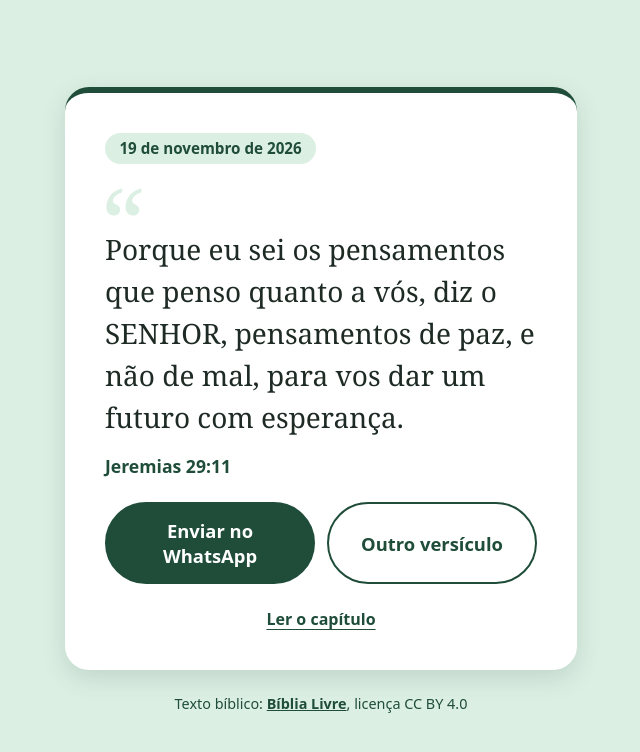
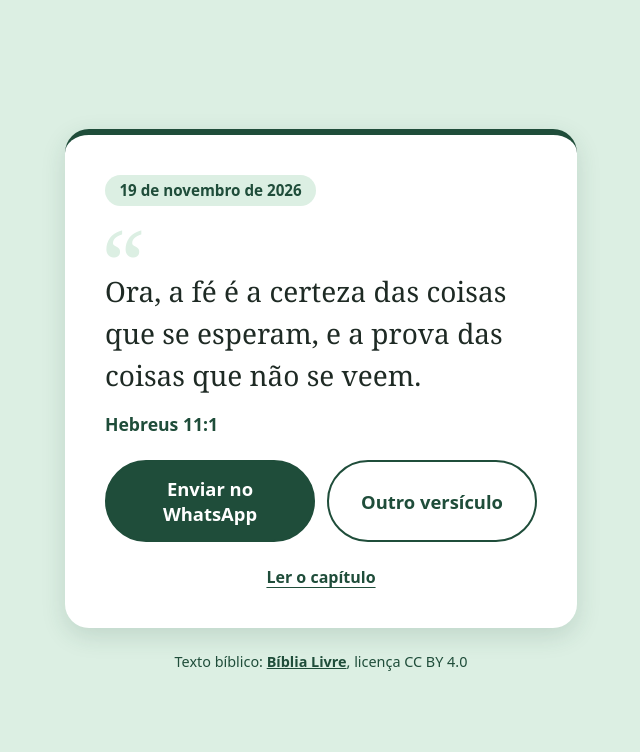
Before and after one commit to Michele-Moreira/versiculo-diario, a plain HTML site: page index.html in a window 1280 px wide. Shown: the whole page, without its empty margins (319-959 px from the left). Drawn offline with Linux system fonts and the light colour scheme.

Commit message:
feat(verses): show daily verse by date and add shuffle button

```diff
--- a/index.html
+++ b/index.html
@@ -5,6 +5,8 @@
     <meta name="viewport" content="width=device-width, initial-scale=1.0">
     <title>Versículo Diário</title>
     <link rel="stylesheet" href="style.css">
+    <script src="versiculos.js" defer></script>
+    <script src="script.js" defer></script>
 </head>
 <body>
     <main>
--- /dev/null
+++ b/script.js
@@ -0,0 +1,63 @@
+// As caixas da página que o JS vai preencher
+const data = document.querySelector("time");
+const texto = document.querySelector("blockquote p");
+const referencia = document.querySelector("cite");
+const botaoWhatsapp = document.querySelector("#whatsapp");
+const botaoOutro = document.querySelector("#outro");
+const linkCapitulo = document.querySelector("#capitulo");
+
+// Guarda qual versículo está na tela, pro sorteio não repetir o mesmo
+let indiceAtual = 0;
+
+// Número do dia no ano (1 de janeiro = 1). Usa o dia, mês e ano do celular,
+// e não o horário mundial (UTC), senão o versículo trocaria às 21h em Brasília.
+function diaDoAno(hoje) {
+  const inicio = Date.UTC(hoje.getFullYear(), 0, 0);
+  const agora = Date.UTC(hoje.getFullYear(), hoje.getMonth(), hoje.getDate());
+  return Math.floor((agora - inicio) / 86400000);
+}
+
+// Preenche o time com a data por extenso ("19 de novembro de 2026")
+// e o atributo datetime no formato que a tag pede ("2026-11-19")
+function mostrarData(hoje) {
+  const ano = hoje.getFullYear();
+  const mes = String(hoje.getMonth() + 1).padStart(2, "0");
+  const dia = String(hoje.getDate()).padStart(2, "0");
+
+  data.dateTime = `${ano}-${mes}-${dia}`;
+  data.textContent = hoje.toLocaleDateString("pt-BR", {
+    day: "numeric",
+    month: "long",
+    year: "numeric",
+  });
+}
+
+// Coloca um versículo da lista na tela e atualiza os dois links
+function mostrarVersiculo(indice) {
+  const versiculo = versiculos[indice];
+  indiceAtual = indice;
+
+  texto.textContent = versiculo.texto;
+  referencia.textContent = versiculo.referencia;
+  linkCapitulo.href = `https://ebible.org/porbr2018/${versiculo.capitulo}.htm`;
+
+  // encodeURIComponent transforma espaço, acento e aspas em algo que cabe num link
+  const mensagem = `"${versiculo.texto}" (${versiculo.referencia})`;
+  botaoWhatsapp.href = `https://wa.me/?text=${encodeURIComponent(mensagem)}`;
+}
+
+// Sorteia outro versículo, diferente do que está na tela
+function sortearOutro() {
+  let novo = indiceAtual;
+  while (novo === indiceAtual) {
+    novo = Math.floor(Math.random() * versiculos.length);
+  }
+  mostrarVersiculo(novo);
+}
+
+// Quando a página abre: data de hoje + versículo do dia
+const hoje = new Date();
+mostrarData(hoje);
+mostrarVersiculo(diaDoAno(hoje) % versiculos.length);
+
+botaoOutro.addEventListener("click", sortearOutro);
--- a/versiculos.js
+++ b/versiculos.js
@@ -1,34 +1,35 @@
 // Versículos da Bíblia Livre (BLIVRE), licença CC BY 4.0: https://ebible.org/porbr2018/copyright.htm
+// capitulo: nome da página do capítulo no site da Bíblia Livre (https://ebible.org/porbr2018/<capitulo>.htm).
 // Ajustes de citação: 1ª letra maiúscula e ponto final quando o versículo continua no seguinte.
 const versiculos = [
-  { texto: "O SENHOR é meu pastor, nada me faltará.", referencia: "Salmos 23:1" },
-  { texto: "Posso todas as coisas em Cristo que me fortalece.", referencia: "Filipenses 4:13" },
-  { texto: "Porque Deus amou ao mundo de tal maneira, que deu o seu Filho unigênito; para que todo aquele que nele crê não pereça, mas tenha a vida eterna.", referencia: "João 3:16" },
-  { texto: "Porque eu sei os pensamentos que penso quanto a vós, diz o SENHOR, pensamentos de paz, e não de mal, para vos dar um futuro com esperança.", referencia: "Jeremias 29:11" },
-  { texto: "Não temas, porque eu estou contigo; não te assombres, porque eu sou teu Deus. Eu te fortaleço, te ajudo, e te sustento com a minha mão direita de justiça.", referencia: "Isaías 41:10" },
-  { texto: "Confia no SENHOR com todo o teu coração; e não te apoies em teu próprio entendimento.", referencia: "Provérbios 3:5" },
-  { texto: "E sabemos que todas as coisas juntamente contribuem para o bem daqueles que amam a Deus, dos que são chamados segundo o seu propósito.", referencia: "Romanos 8:28" },
-  { texto: "Olha que te mando que te esforces e sejas valente: não temas nem desmaies, porque o SENHOR teu Deus será contigo onde quer que fores.", referencia: "Josué 1:9" },
-  { texto: "Vinde a mim todos vós que estais cansados e sobrecarregados, e eu vos farei descansar.", referencia: "Mateus 11:28" },
-  { texto: "Deus é nosso refúgio e força; socorro oportuno nas angústias.", referencia: "Salmos 46:1" },
-  { texto: "Aquele que mora no esconderijo do Altíssimo, à sombra do Todo-Poderoso habitará.", referencia: "Salmos 91:1" },
-  { texto: "Meu socorro vem do SENHOR, que fez os céus e a terra.", referencia: "Salmos 121:2" },
-  { texto: "Mas os que confiam no SENHOR renovarão as forças, subirão com asas como águias; correrão, e não se cansarão; caminharão, e não se fatigarão.", referencia: "Isaías 40:31" },
-  { texto: "É pelas bondades do SENHOR que não somos consumidos, porque suas misericórdias não têm fim.", referencia: "Lamentações 3:22" },
-  { texto: "O amor é paciente, é bondoso; o amor não é invejoso; o amor não é orgulhoso, não é arrogante.", referencia: "1 Coríntios 13:4" },
-  { texto: "Mas buscai primeiramente o Reino de Deus e a sua justiça, e todas estas coisas vos serão acrescentadas.", referencia: "Mateus 6:33" },
-  { texto: "Jesus lhe disse: Eu sou o caminho, e a verdade, e a vida. Ninguém vem ao Pai, a não ser por mim.", referencia: "João 14:6" },
-  { texto: "A paz vos deixo, minha paz vos dou; vou dá-la a vós, não como o mundo a dá. Não se perturbe vosso coração, nem se atemorize.", referencia: "João 14:27" },
-  { texto: "Entrega o teu caminho ao SENHOR; confia nele, e ele agirá.", referencia: "Salmos 37:5" },
-  { texto: "Confia tuas obras ao SENHOR, e teus pensamentos serão firmados.", referencia: "Provérbios 16:3" },
-  { texto: "Alegrai-vos na esperança. Sede pacientes na aflição. Perseverai na oração.", referencia: "Romanos 12:12" },
-  { texto: "Lançando sobre ele toda a vossa ansiedade; porque ele tem cuidado de vós.", referencia: "1 Pedro 5:7" },
-  { texto: "Este é o dia em que o SENHOR agiu; alegremos e enchamos de alegria nele.", referencia: "Salmos 118:24" },
-  { texto: "Ora, a fé é a certeza das coisas que se esperam, e a prova das coisas que não se veem.", referencia: "Hebreus 11:1" },
-  { texto: "Pois Deus não nos deu espírito de medo; mas sim de força, de amor, e de moderação.", referencia: "2 Timóteo 1:7" },
-  { texto: "Experimentai, e vede que o SENHOR é bom; bem-aventurado é o homem que confia nele.", referencia: "Salmos 34:8" },
-  { texto: "Ensinando-lhes a guardar todas as coisas que eu vos tenho mandado. E eis que eu estou convosco todos os dias, até o fim dos tempos. Amém.", referencia: "Mateus 28:20" },
-  { texto: "O SENHOR é minha luz e minha salvação; a quem temerei? O SENHOR é a força da minha vida; de quem terei medo?", referencia: "Salmos 27:1" },
-  { texto: "E se mal vos parece servir ao SENHOR, escolhei hoje a quem sirvais; se aos deuses aos quais serviram vossos pais, quando estiveram da outra parte do rio, ou aos deuses dos amorreus em cuja terra habitais: que eu e minha casa serviremos ao SENHOR.", referencia: "Josué 24:15" },
-  { texto: "Porque pela graça sois salvos, por meio da fé; e isto não vem de vós; é dom de Deus.", referencia: "Efésios 2:8" },
+  { texto: "O SENHOR é meu pastor, nada me faltará.", referencia: "Salmos 23:1", capitulo: "PSA023" },
+  { texto: "Posso todas as coisas em Cristo que me fortalece.", referencia: "Filipenses 4:13", capitulo: "PHP04" },
+  { texto: "Porque Deus amou ao mundo de tal maneira, que deu o seu Filho unigênito; para que todo aquele que nele crê não pereça, mas tenha a vida eterna.", referencia: "João 3:16", capitulo: "JHN03" },
+  { texto: "Porque eu sei os pensamentos que penso quanto a vós, diz o SENHOR, pensamentos de paz, e não de mal, para vos dar um futuro com esperança.", referencia: "Jeremias 29:11", capitulo: "JER29" },
+  { texto: "Não temas, porque eu estou contigo; não te assombres, porque eu sou teu Deus. Eu te fortaleço, te ajudo, e te sustento com a minha mão direita de justiça.", referencia: "Isaías 41:10", capitulo: "ISA41" },
+  { texto: "Confia no SENHOR com todo o teu coração; e não te apoies em teu próprio entendimento.", referencia: "Provérbios 3:5", capitulo: "PRO03" },
+  { texto: "E sabemos que todas as coisas juntamente contribuem para o bem daqueles que amam a Deus, dos que são chamados segundo o seu propósito.", referencia: "Romanos 8:28", capitulo: "ROM08" },
+  { texto: "Olha que te mando que te esforces e sejas valente: não temas nem desmaies, porque o SENHOR teu Deus será contigo onde quer que fores.", referencia: "Josué 1:9", capitulo: "JOS01" },
+  { texto: "Vinde a mim todos vós que estais cansados e sobrecarregados, e eu vos farei descansar.", referencia: "Mateus 11:28", capitulo: "MAT11" },
+  { texto: "Deus é nosso refúgio e força; socorro oportuno nas angústias.", referencia: "Salmos 46:1", capitulo: "PSA046" },
+  { texto: "Aquele que mora no esconderijo do Altíssimo, à sombra do Todo-Poderoso habitará.", referencia: "Salmos 91:1", capitulo: "PSA091" },
+  { texto: "Meu socorro vem do SENHOR, que fez os céus e a terra.", referencia: "Salmos 121:2", capitulo: "PSA121" },
+  { texto: "Mas os que confiam no SENHOR renovarão as forças, subirão com asas como águias; correrão, e não se cansarão; caminharão, e não se fatigarão.", referencia: "Isaías 40:31", capitulo: "ISA40" },
+  { texto: "É pelas bondades do SENHOR que não somos consumidos, porque suas misericórdias não têm fim.", referencia: "Lamentações 3:22", capitulo: "LAM03" },
+  { texto: "O amor é paciente, é bondoso; o amor não é invejoso; o amor não é orgulhoso, não é arrogante.", referencia: "1 Coríntios 13:4", capitulo: "1CO13" },
+  { texto: "Mas buscai primeiramente o Reino de Deus e a sua justiça, e todas estas coisas vos serão acrescentadas.", referencia: "Mateus 6:33", capitulo: "MAT06" },
+  { texto: "Jesus lhe disse: Eu sou o caminho, e a verdade, e a vida. Ninguém vem ao Pai, a não ser por mim.", referencia: "João 14:6", capitulo: "JHN14" },
+  { texto: "A paz vos deixo, minha paz vos dou; vou dá-la a vós, não como o mundo a dá. Não se perturbe vosso coração, nem se atemorize.", referencia: "João 14:27", capitulo: "JHN14" },
+  { texto: "Entrega o teu caminho ao SENHOR; confia nele, e ele agirá.", referencia: "Salmos 37:5", capitulo: "PSA037" },
+  { texto: "Confia tuas obras ao SENHOR, e teus pensamentos serão firmados.", referencia: "Provérbios 16:3", capitulo: "PRO16" },
+  { texto: "Alegrai-vos na esperança. Sede pacientes na aflição. Perseverai na oração.", referencia: "Romanos 12:12", capitulo: "ROM12" },
+  { texto: "Lançando sobre ele toda a vossa ansiedade; porque ele tem cuidado de vós.", referencia: "1 Pedro 5:7", capitulo: "1PE05" },
+  { texto: "Este é o dia em que o SENHOR agiu; alegremos e enchamos de alegria nele.", referencia: "Salmos 118:24", capitulo: "PSA118" },
+  { texto: "Ora, a fé é a certeza das coisas que se esperam, e a prova das coisas que não se veem.", referencia: "Hebreus 11:1", capitulo: "HEB11" },
+  { texto: "Pois Deus não nos deu espírito de medo; mas sim de força, de amor, e de moderação.", referencia: "2 Timóteo 1:7", capitulo: "2TI01" },
+  { texto: "Experimentai, e vede que o SENHOR é bom; bem-aventurado é o homem que confia nele.", referencia: "Salmos 34:8", capitulo: "PSA034" },
+  { texto: "Ensinando-lhes a guardar todas as coisas que eu vos tenho mandado. E eis que eu estou convosco todos os dias, até o fim dos tempos. Amém.", referencia: "Mateus 28:20", capitulo: "MAT28" },
+  { texto: "O SENHOR é minha luz e minha salvação; a quem temerei? O SENHOR é a força da minha vida; de quem terei medo?", referencia: "Salmos 27:1", capitulo: "PSA027" },
+  { texto: "E se mal vos parece servir ao SENHOR, escolhei hoje a quem sirvais; se aos deuses aos quais serviram vossos pais, quando estiveram da outra parte do rio, ou aos deuses dos amorreus em cuja terra habitais: que eu e minha casa serviremos ao SENHOR.", referencia: "Josué 24:15", capitulo: "JOS24" },
+  { texto: "Porque pela graça sois salvos, por meio da fé; e isto não vem de vós; é dom de Deus.", referencia: "Efésios 2:8", capitulo: "EPH02" },
 ];
```
